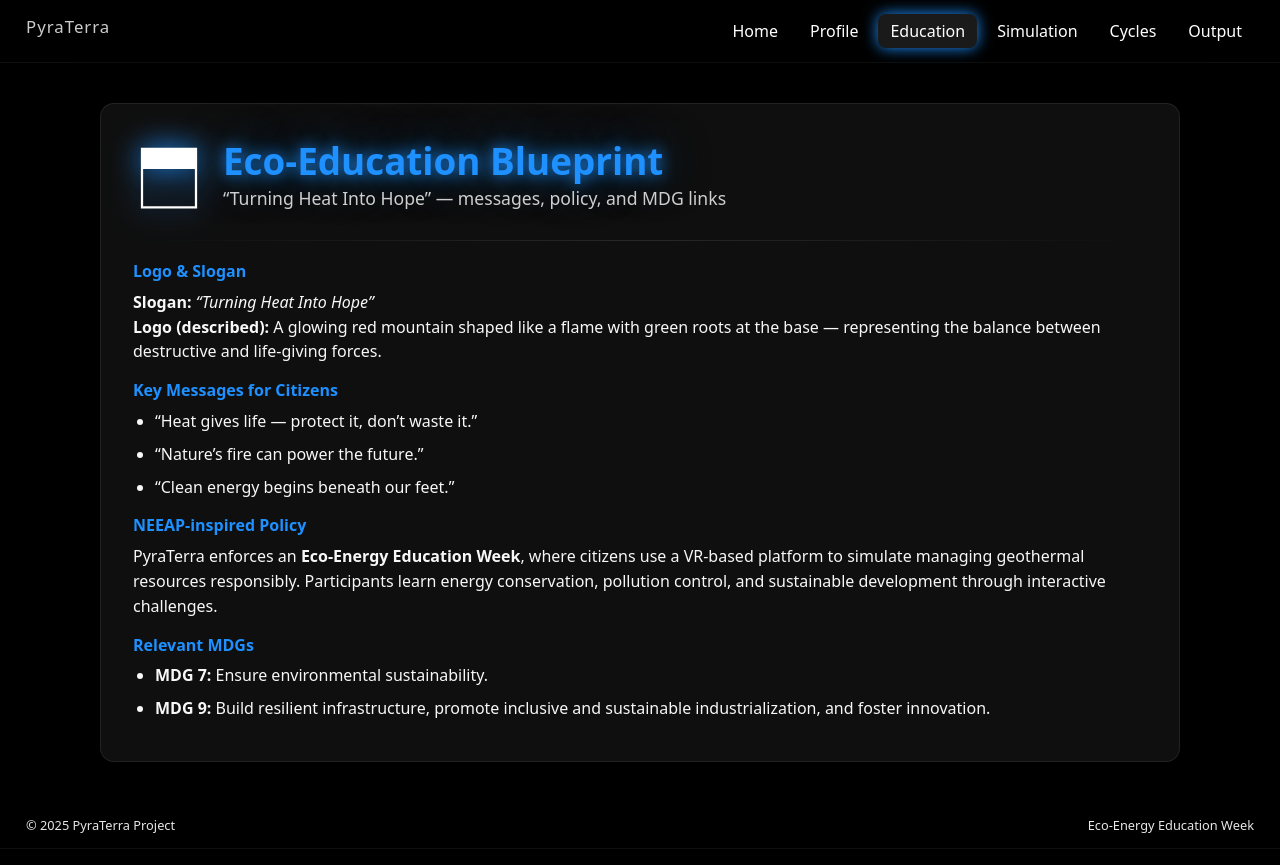
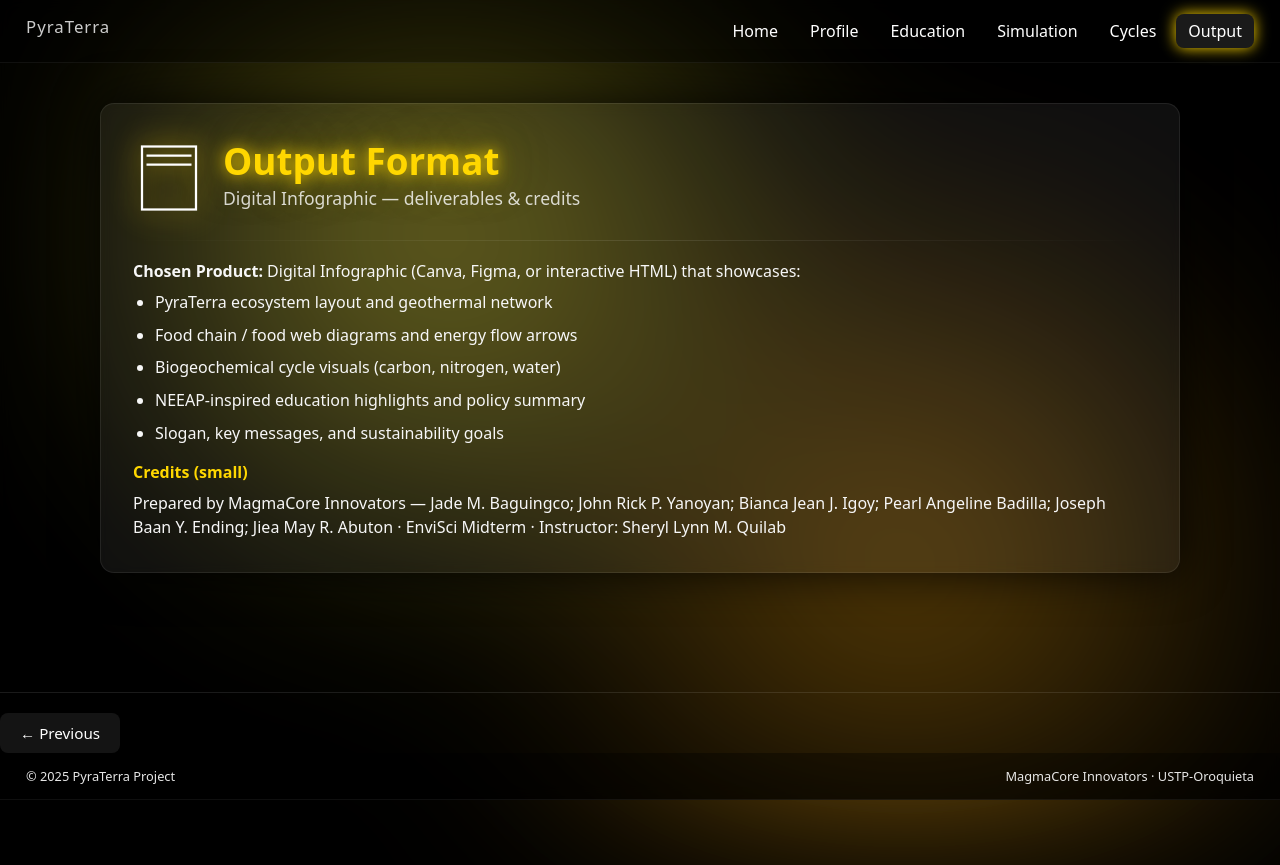
Before and after one commit to humblegod-24/PyraTerra-Website, a plain HTML site: page education.html in a window 1280 px wide. Shown: the top 865 px of the page. After the commit the page ends 815 px from the top, so only its background shows below. Drawn offline with Linux system fonts and the light colour scheme.

Commit message:
Update education.html

```diff
--- a/education.html
+++ b/education.html
@@ -2,79 +2,82 @@
 <html lang="en">
 <head>
   <meta charset="utf-8" />
-  <title>PyraTerra — Eco-Education Blueprint</title>
+  <title>PyraTerra — Output Format</title>
   <meta name="viewport" content="width=device-width,initial-scale=1" />
   <link rel="stylesheet" href="style.css">
 </head>
-<body class="education fade-in">
+<body class="output fade-in">
   <header>
     <h2>PyraTerra</h2>
     <nav>
       <a href="index.html">Home</a>
       <a href="profile.html">Profile</a>
-      <a href="education.html" class="active">Education</a>
+      <a href="education.html">Education</a>
       <a href="simulation.html">Simulation</a>
       <a href="cycles.html">Cycles</a>
-      <a href="output.html">Output</a>
+      <a href="output.html" class="active">Output</a>
     </nav>
   </header>
 
   <main>
     <div class="container">
       <div class="headerRow">
-        <!-- Book icon -->
+        <!-- sheet icon -->
         <svg class="icon" viewBox="0 0 64 64" fill="currentColor" aria-hidden="true">
-          <path d="M8 6h48v52H8z" fill="none" stroke="currentColor" stroke-width="2"/>
-          <path d="M8 6h48v18H8z" />
+          <rect x="8" y="4" width="48" height="56" fill="none" stroke="currentColor" stroke-width="2"/>
+          <line x1="12" y1="12" x2="52" y2="12" stroke="currentColor" stroke-width="2"/>
+          <line x1="12" y1="20" x2="52" y2="20" stroke="currentColor" stroke-width="2"/>
         </svg>
         <div>
-          <h1>Eco-Education Blueprint</h1>
-          <h2>“Turning Heat Into Hope” — messages, policy, and MDG links</h2>
+          <h1>Output Format</h1>
+          <h2>Digital Infographic — deliverables & credits</h2>
         </div>
       </div>
 
       <div class="sep"></div>
 
       <div class="section">
-        <div class="subtitle">Logo & Slogan</div>
-        <p><strong>Slogan:</strong> <em>“Turning Heat Into Hope”</em></p>
-        <p><strong>Logo (described):</strong> A glowing red mountain shaped like a flame with green roots at the base — representing the balance between destructive and life-giving forces.</p>
-
-        <div class="subtitle">Key Messages for Citizens</div>
+        <p><strong>Chosen Product:</strong> Digital Infographic (Canva, Figma, or interactive HTML) that showcases:</p>
         <ul>
-          <li>“Heat gives life — protect it, don’t waste it.”</li>
-          <li>“Nature’s fire can power the future.”</li>
-          <li>“Clean energy begins beneath our feet.”</li>
+          <li>PyraTerra ecosystem layout and geothermal network</li>
+          <li>Food chain / food web diagrams and energy flow arrows</li>
+          <li>Biogeochemical cycle visuals (carbon, nitrogen, water)</li>
+          <li>NEEAP-inspired education highlights and policy summary</li>
+          <li>Slogan, key messages, and sustainability goals</li>
         </ul>
 
-        <div class="subtitle">NEEAP-inspired Policy</div>
-        <p>PyraTerra enforces an <strong>Eco-Energy Education Week</strong>, where citizens use a VR-based platform to simulate managing geothermal resources responsibly. Participants learn energy conservation, pollution control, and sustainable development through interactive challenges.</p>
-
-        <div class="subtitle">Relevant MDGs</div>
-        <ul>
-          <li><strong>MDG 7:</strong> Ensure environmental sustainability.</li>
-          <li><strong>MDG 9:</strong> Build resilient infrastructure, promote inclusive and sustainable industrialization, and foster innovation.</li>
-        </ul>
+        <div class="subtitle">Credits (small)</div>
+        <p class="small-credit">Prepared by MagmaCore Innovators — Jade M. Baguingco; John Rick P. Yanoyan; Bianca Jean J. Igoy; Pearl Angeline Badilla; Joseph Baan Y. Ending; Jiea May R. Abuton · EnviSci Midterm · Instructor: Sheryl Lynn M. Quilab</p>
       </div>
     </div>
   </main>
 
+  <!-- ✅ Only previous button -->
+  <div class="nav-buttons">
+    <button class="nav-btn" onclick="goTo('cycles.html')">← Previous</button>
+  </div>
+
   <footer>
     <div style="width:100%;display:flex;justify-content:space-between;align-items:center;">
       <div class="small-credit">© 2025 PyraTerra Project</div>
-      <div class="small-credit">Eco-Energy Education Week</div>
+      <div class="small-credit">MagmaCore Innovators · USTP-Oroquieta</div>
     </div>
   </footer>
 
   <script>
+    function goTo(href){
+      document.body.classList.remove('fade-in');
+      document.body.classList.add('page-exit');
+      setTimeout(()=> window.location.href = href, 300);
+    }
+
     (function(){
       const links = document.querySelectorAll('nav a');
       links.forEach(a => a.addEventListener('click', function(e){
         const href = a.getAttribute('href');
         if(!href || href.startsWith('http') || href.startsWith('#')) return;
         e.preventDefault();
-        document.body.classList.remove('fade-in'); document.body.classList.add('page-exit');
-        setTimeout(()=> window.location.href = href, 300);
+        goTo(href);
       }));
     })();
   </script>
```
